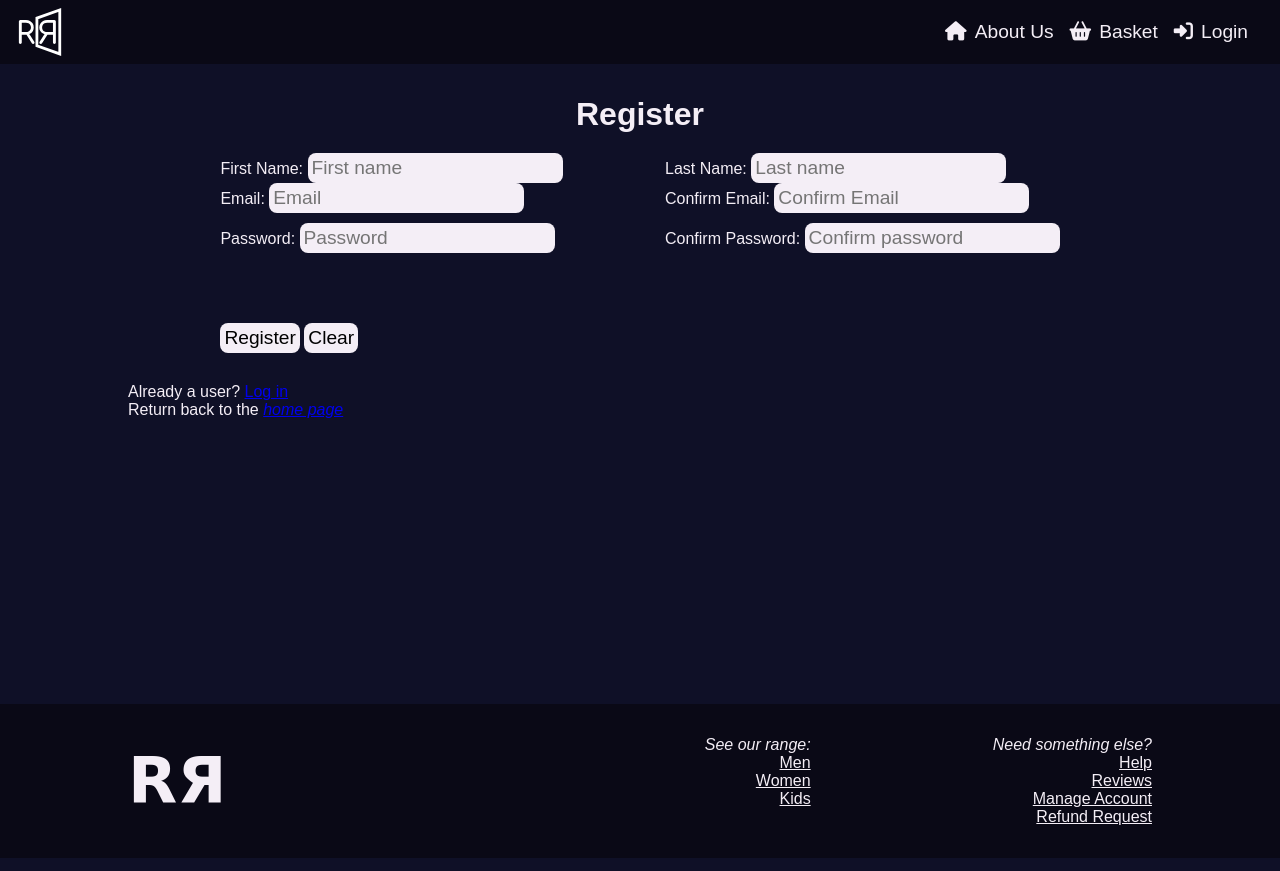
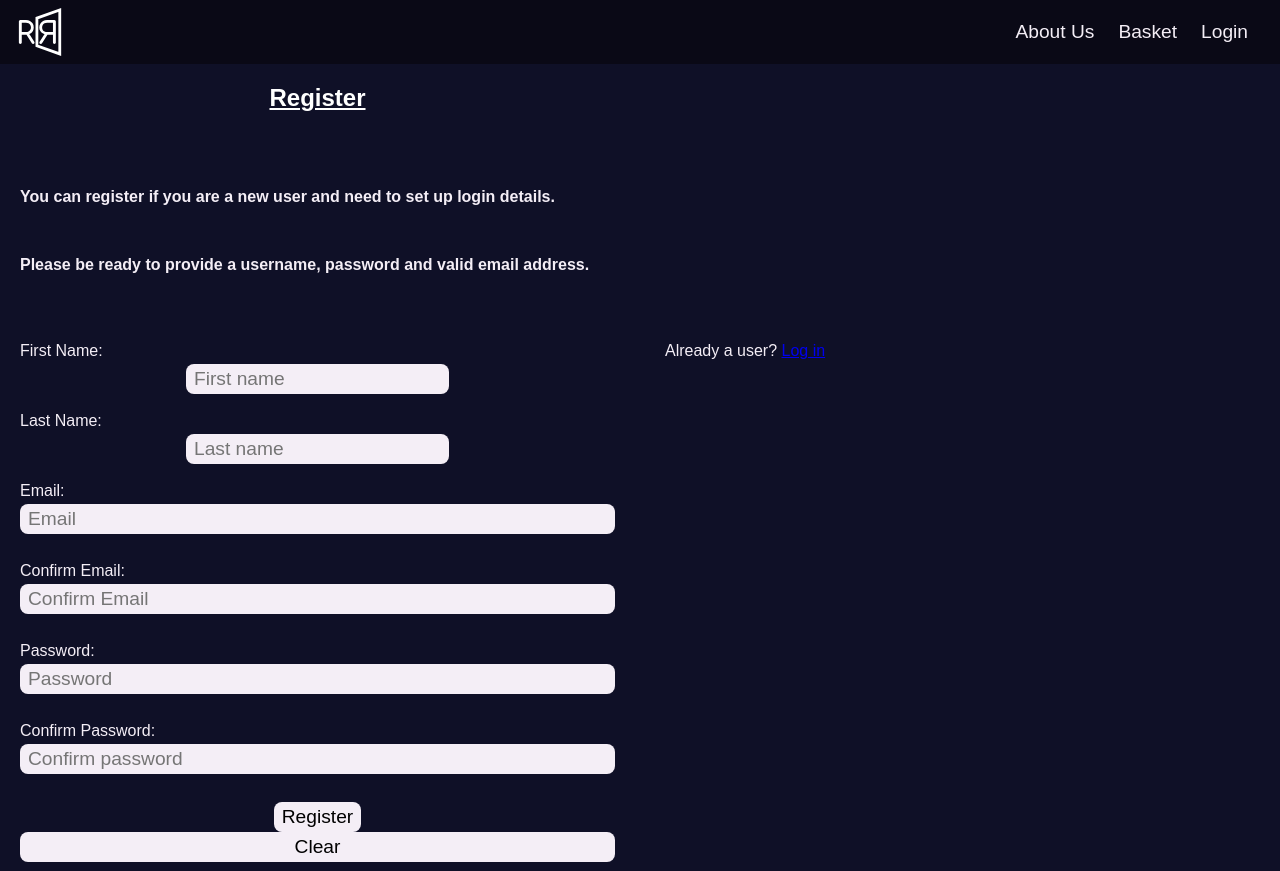
Before and after one commit to MIRROR-Team18/mirror, a PHP site: page /register.php in a window 1280 px wide. Shown: the top 871 px of the page. Run offline with PHP 8.4, Linux system fonts and the light colour scheme; some libraries are stand-ins or nearby versions; some web fonts are replaced.

Commit message:
register redesign

```diff
--- a/register.php
+++ b/register.php
@@ -60,8 +60,8 @@ if (isset($_POST['submitted'])){
    else {echo'Email needs to match';
     echo '<a href = "register.php"> Try again </a>';
     exit;
+   }
 
-   }
  try{
 
 	#register user by inserting the user info
@@ -87,51 +87,48 @@ if (isset($_POST['submitted'])){
 <html lang="en">
 <meta charset="utf-8">
 <head>
-    <?php include "_components/default.php" ?>
+    <link rel="stylesheet" type="text/css" href="_stylesheets/main.css"/>
     <link rel="stylesheet" type="text/css" href="_stylesheets/login.css"/>
+
     <title>Register </title>
+    <link rel="stylesheet" href="./_stylesheets/main.css">
 
 </head>
 
 <body>
 <?php include '_components/header.php'; ?>
-<main>
-    <section>
-    <h1>Register</h1>
-    <form method="post" action="register.php" class="Register">
+<main class="Register">
+    <h2>Register</h2><br>
+    <h4> You can register if you are a new user and need to set up login details. </h4>
+    <br><h4> Please be ready to provide a username, password and valid email address.</h4><br>
+    <br>
+    <!-- <min  = "RegisterF"> -->
 
-        <div class="left">
+    <form method="post" action="register.php">
+
         <label for="Firstname">First Name:</label>
         <input type="text" id="Firstname" name="Firstname" placeholder="First name" required/><br>
+        <label for="Lastname">Last Name:</label>
+        <input type="text" id="Lastname" name="Last name" placeholder="Last name" required/><br>
 
         <label for="email">Email:</label>
         <input type="email" id="email" name="email" placeholder="Email" required pattern=".+(\.co.uk\.uk|\.com)" title="Please a valid email address."/><br>
+        <label for="confirm_email">Confirm Email:</label>
+        <input type="email" id="confirm_email" name="confirm_email" placeholder="Confirm Email" required/><br>
 
         <label for="password">Password:</label>
         <input type="password" id="password" name="password" placeholder="Password" required/><br>
-        </div>
-        <div class="right">
-            <label for="Lastname">Last Name:</label>
-            <input type="text" id="Lastname" name="Last name" placeholder="Last name" required/><br>
-
-            <label for="confirm_email">Confirm Email:</label>
-            <input type="email" id="confirm_email" name="confirm_email" placeholder="Confirm Email" required/><br>
-
         <label for="confirm_pass">Confirm Password:</label>
         <input type="password" id="confirm_pass" name="confirm_pass" placeholder="Confirm password" required/><br>
-        </div>
 
-        <div class="bottom">
+
         <input type="submit" value="Register"/>
         <input type="reset" value="Clear"/>
         <input type="hidden" name="submitted" value="true"/>
-        </div>
     </form>
 
     <p> Already a user? <a href="login.php">Log in</a></p>
-    <p> Return back to the <a href="index.php"><em>home page</em></a></p> <!-- change html to homepage  -->
-
-    </section>
+    <p> Return back to the <a href="index.php"><em>home page</em></a></p> <!-- changed html to homepage  -->
     </main>
 
 <?php include '_components/footer.php'; ?>
```
Lines whose indentation alone changed are shown as unchanged.
